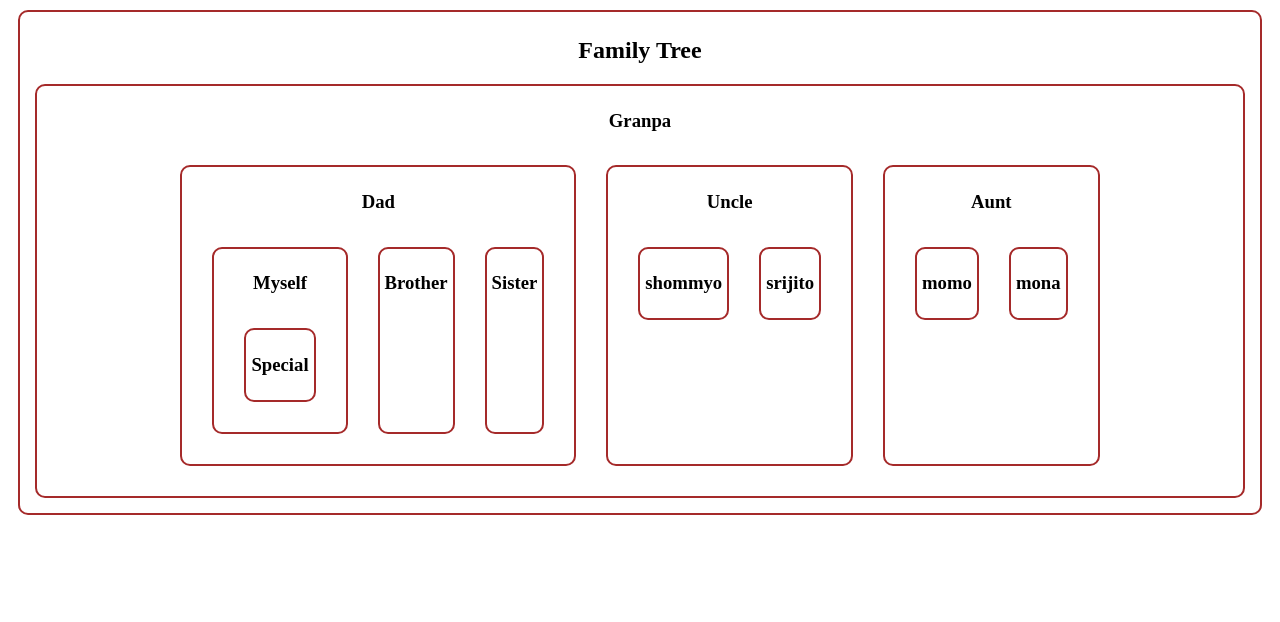
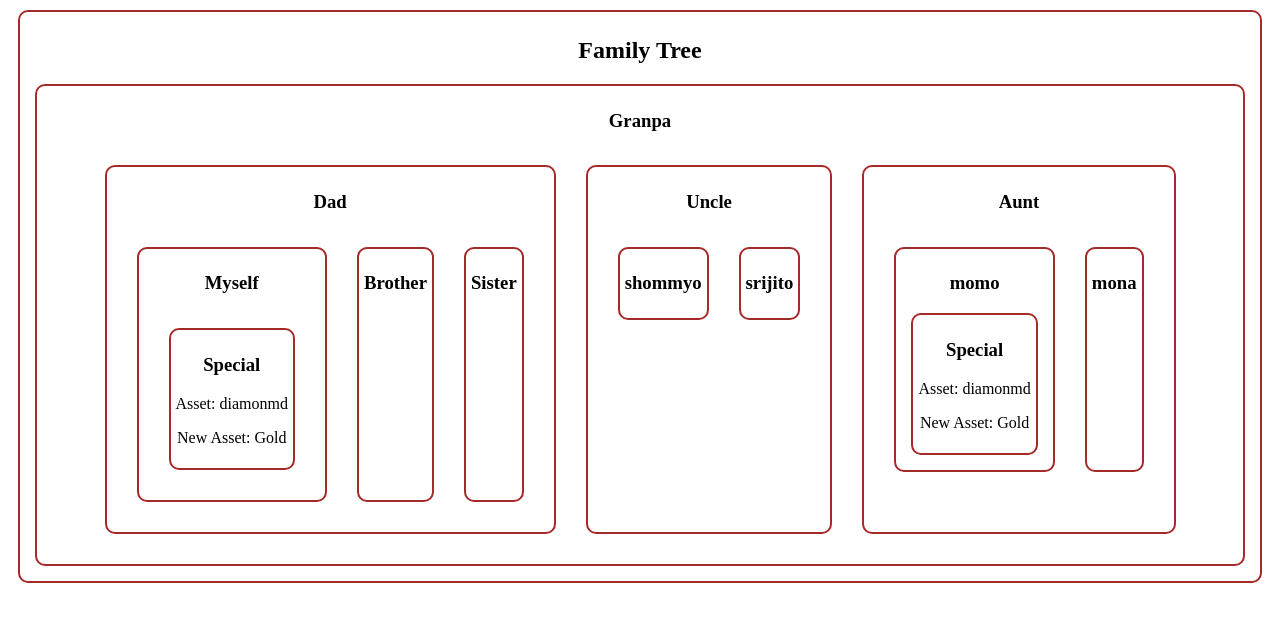
Before and after one commit to shoumyo/explore-react-form, a React (Vite) app: page / in a window 1280 px wide. Shown: the top 622 px of the page. Built offline with nearby package versions, Linux system fonts and the light colour scheme.

Commit message:
refactor: pass Asset prop to family components for improved context handling

```diff
--- a/src/Components/FamilyTree/Aunt/Aunt.jsx
+++ b/src/Components/FamilyTree/Aunt/Aunt.jsx
@@ -1,13 +1,13 @@
 import React from 'react';
 import Cousin from '../Uncle/Cousin/Cousin';
 
-const Aunt = () => {
+const Aunt = ({Asset}) => {
     return (
         <div className='family-tree'>
             <h3>Aunt</h3>
 
             <section className='flex'>
-                <Cousin name='momo'></Cousin>
+                <Cousin Asset={Asset} name='momo'></Cousin>
                 <Cousin name='mona'></Cousin>
             </section>
         </div>
--- a/src/Components/FamilyTree/Dad/Dad.jsx
+++ b/src/Components/FamilyTree/Dad/Dad.jsx
@@ -4,12 +4,12 @@ import Myself from './Myself/Myself';
 import Brother from './Brother/Brother';
 import Sister from './Sister/Sister';
 
-const Dad = () => {
+const Dad = ({Asset}) => {
     return (
         <div className='family-tree'>
             <h3>Dad</h3>
             <section className='flex'>
-                <Myself></Myself>
+                <Myself Asset={Asset}></Myself>
                 <Brother></Brother>
                 <Sister></Sister>
             </section>
--- a/src/Components/FamilyTree/Dad/Myself/Myself.jsx
+++ b/src/Components/FamilyTree/Dad/Myself/Myself.jsx
@@ -1,12 +1,12 @@
 import React from 'react';
 import Special from './Special/Special';
 
-const Myself = () => {
+const Myself = ({Asset}) => {
     return (
         <div className='family-tree'>
             <h3>Myself</h3>
             <section className='flex'>
-                <Special></Special>
+                <Special Asset={Asset}></Special>
             </section>
         </div>
     );
--- a/src/Components/FamilyTree/Dad/Myself/Special/Special.jsx
+++ b/src/Components/FamilyTree/Dad/Myself/Special/Special.jsx
@@ -1,9 +1,16 @@
-import React from 'react';
+import React, { useContext } from 'react';
+import { AssetContext } from '../../../FamilyTree';
 
-const Special = () => {
+
+const Special = ({Asset}) => {
+
+    const NewAsset=useContext(AssetContext);
+
     return (
         <div className='family-tree'>
             <h3>Special</h3>
+            <p>Asset: {Asset}</p>
+            <p>New Asset: {NewAsset}</p>
         </div>
     );
 };
--- a/src/Components/FamilyTree/FamilyTree.jsx
+++ b/src/Components/FamilyTree/FamilyTree.jsx
@@ -1,22 +1,24 @@
-import React from 'react';
+import React, { createContext } from 'react';
 import Granpa from './Granpa/Granpa';
 import Dad from './Dad/Dad';
 import Uncle from './Uncle/Uncle';
 import Aunt from './Aunt/Aunt';
 import './FamilyTree.css';
 
+ export const AssetContext=createContext('');
+
+const Asset='diamonmd';
+const NewAsset='Gold';
 const FamilyTree = () => {
     return (
         <div className='family-tree'>
             <h2>Family Tree</h2>
-            <div className='family-tree'>
-            <Granpa></Granpa>
-            <section className='flex'>
-                <Dad></Dad>
-                <Uncle></Uncle>
-                <Aunt></Aunt>
-            </section>
-        </div>
+            <AssetContext.Provider value={NewAsset}>
+                <div className='family-tree'>
+                    <Granpa Asset={Asset}></Granpa>
+                </div>
+            </AssetContext.Provider>
+
         </div>
     );
 };
--- a/src/Components/FamilyTree/Granpa/Granpa.jsx
+++ b/src/Components/FamilyTree/Granpa/Granpa.jsx
@@ -1,9 +1,17 @@
 import React from 'react';
+import Dad from '../Dad/Dad';
+import Uncle from '../Uncle/Uncle';
+import Aunt from '../Aunt/Aunt';
 
-const Granpa = () => {
+const Granpa = ({Asset}) => {
     return (
         <div>
             <h3>Granpa</h3>
+            <section className='flex'>
+                <Dad Asset={Asset}></Dad>
+                <Uncle></Uncle>
+                <Aunt Asset={Asset}></Aunt>
+            </section>
         </div>
     );
 };
--- a/src/Components/FamilyTree/Uncle/Cousin/Cousin.jsx
+++ b/src/Components/FamilyTree/Uncle/Cousin/Cousin.jsx
@@ -1,9 +1,13 @@
 import React from 'react';
+import Special from '../../Dad/Myself/Special/Special';
 
-const Cousin = ({name}) => {
+const Cousin = ({name,Asset}) => {
     return (
         <div className='family-tree'>
             <h3>{name}</h3>
+            {
+                name==='momo' && <Special Asset={Asset}></Special>
+            }
         </div>
     );
 };
```
